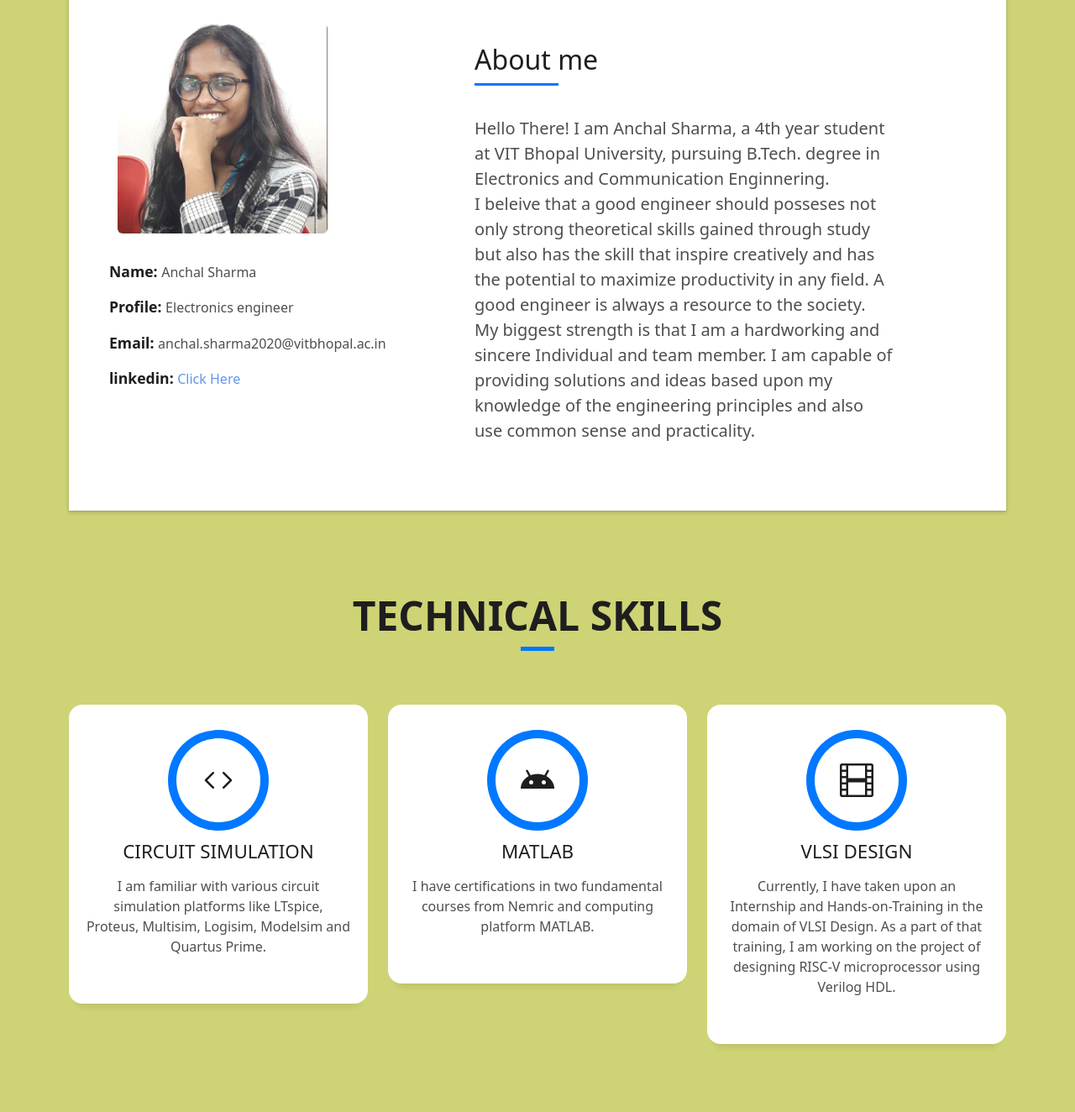
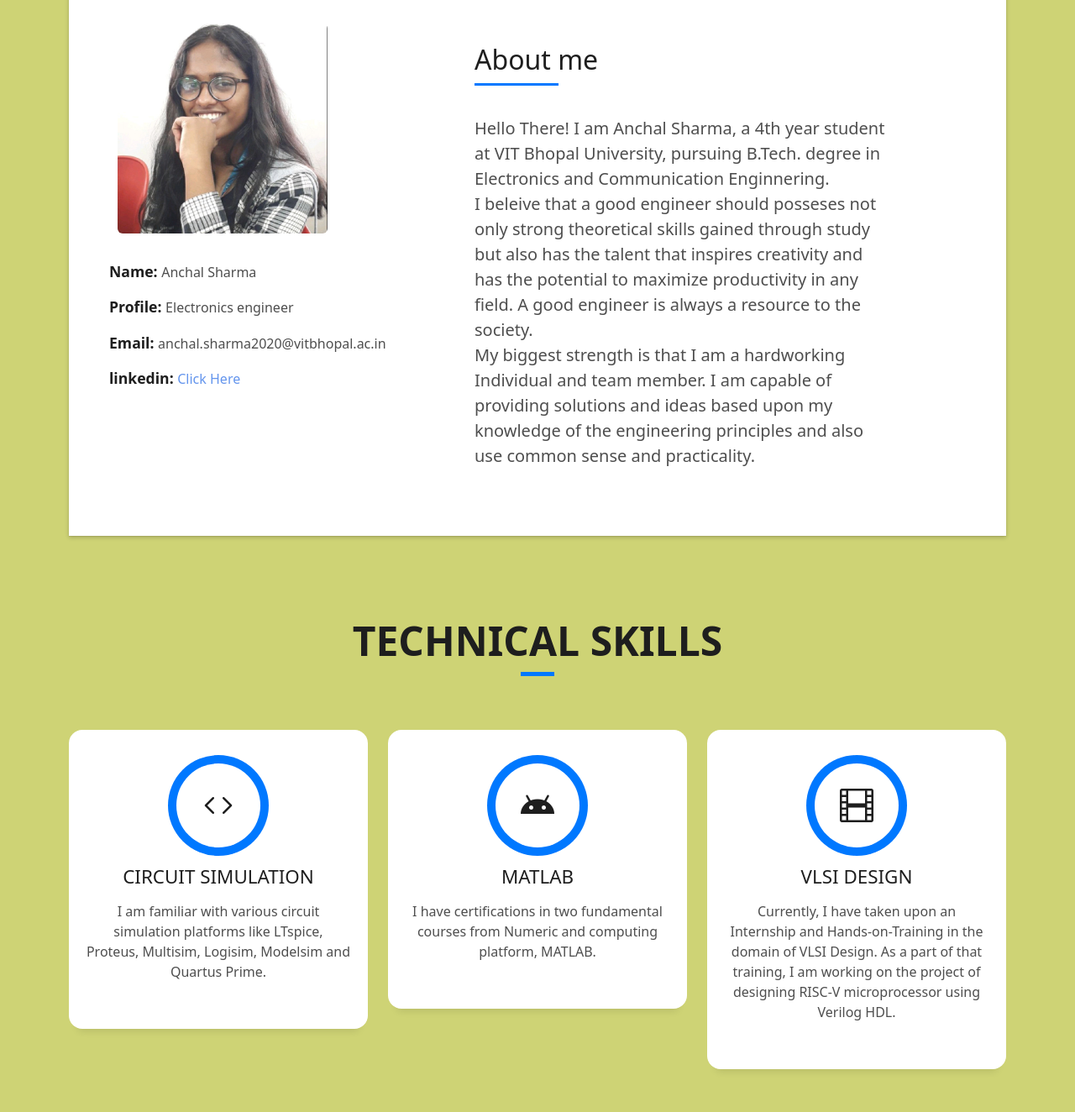
Before and after one commit to Anchal3006/Website, a plain HTML site: page index.html in a window 1280 px wide. Shown: the part 900-2224 px from the top of the page at 84% size. Drawn offline with Linux system fonts and the light colour scheme.

Commit message:
index.html

```diff
--- a/index.html
+++ b/index.html
@@ -7,7 +7,7 @@
   <meta content="width=device-width, initial-scale=1.0" name="viewport">
 
   <title>Anchal Sharma</title>
-  <meta content="Anchal Sharma is a 3rd year B.Tech. student at VIT Bhopal University. She is pursing his degree in the field of Electronics & Communication Enginnering." name="description">
+  <meta content="Anchal Sharma is a 4th year B.Tech. student at VIT Bhopal University. She is pursing his degree in the field of Electronics & Communication Enginnering." name="description">
   <meta content="" name="keywords">
 
   <!-- Favicons -->
@@ -138,9 +138,9 @@
                           </div>
                           <p class="lead">
                            Hello There! I am Anchal Sharma, a 4th year student at VIT Bhopal University, pursuing B.Tech. degree in Electronics and Communication Enginnering. <br/>
-                           I beleive that a good engineer should posseses not only strong theoretical skills gained through study but also has the skill that inspire creatively and has
+                           I beleive that a good engineer should posseses not only strong theoretical skills gained through study but also has the talent that inspires creativity and has
                            the potential to maximize productivity in any field. A good engineer is always a resource to the society. <br/>
-                           My biggest strength is that I am a hardworking and sincere Individual and team member. I am capable of providing solutions and ideas based upon my knowledge
+                           My biggest strength is that I am a hardworking Individual and team member. I am capable of providing solutions and ideas based upon my knowledge
                            of the engineering principles and also use common sense and practicality.
                           </p>
                         </div>
@@ -199,7 +199,7 @@
               <div class="service-content">
                 <h2 class="s-title">MATLAB</h2>
                 <p class="s-description text-center">
-                  I have certifications in two fundamental courses from Nemric and computing platform MATLAB.
+                  I have certifications in two fundamental courses from Numeric and computing platform, MATLAB.
                 </p>
               </div>
             </div>
```
